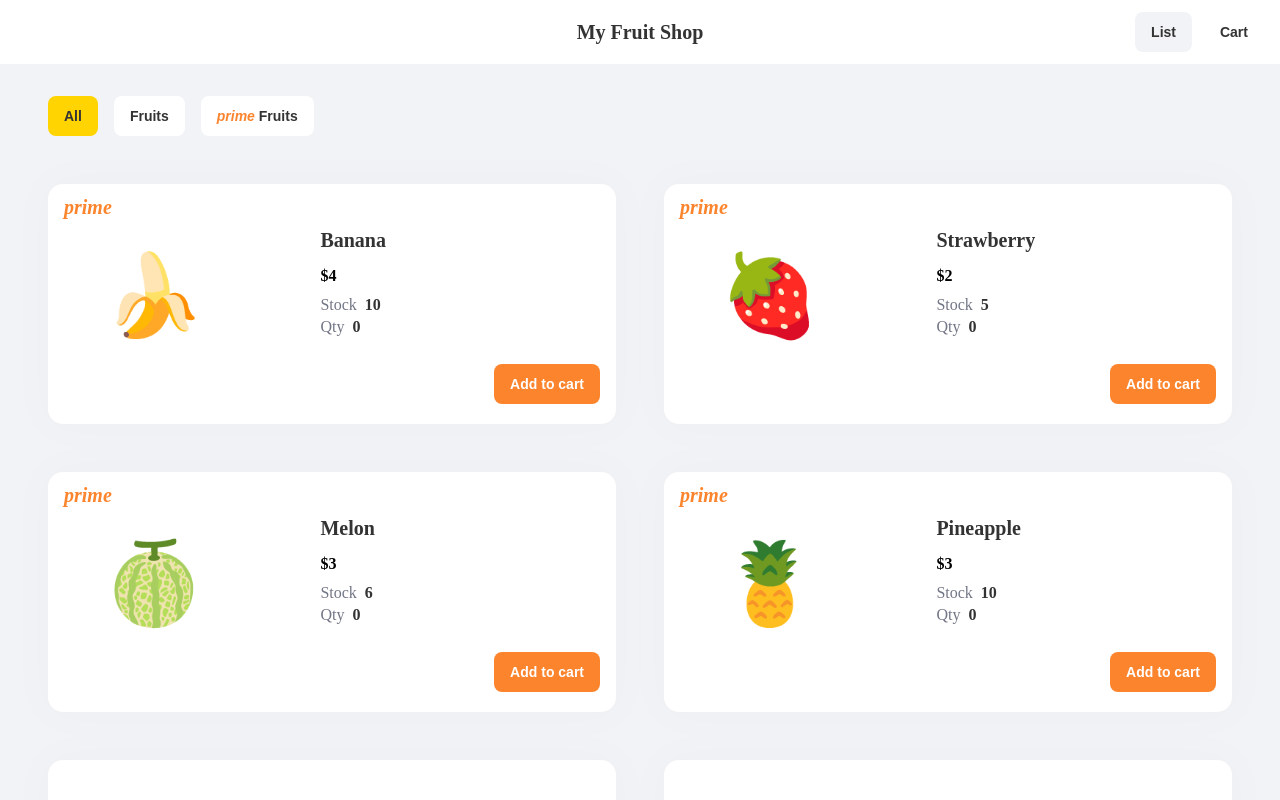
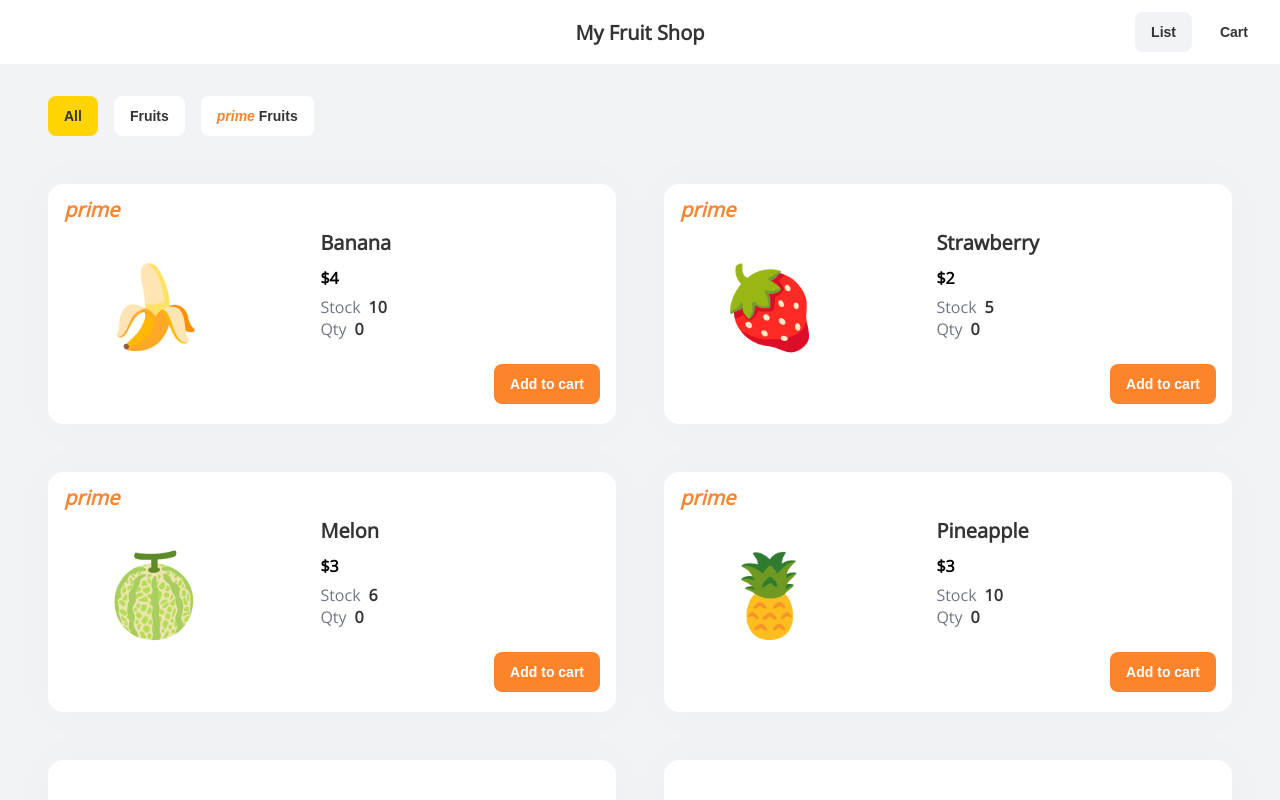
Before and after one commit to dongwook00/my-fruit-shop, a React (Create React App) app: page /#/ in a window 1280 px wide. Shown: the top 800 px of the page. Built offline with nearby package versions, Linux system fonts and the light colour scheme.

Commit message:
change minor styles

```diff
--- a/public/index.html
+++ b/public/index.html
@@ -9,35 +9,15 @@
       name="description"
       content="Web site created using create-react-app"
     />
+    <link rel="preconnect" href="https://fonts.googleapis.com">
+    <link rel="preconnect" href="https://fonts.gstatic.com" crossorigin>
+    <link href="https://fonts.googleapis.com/css2?family=Open+Sans&display=swap" rel="stylesheet">
     <link rel="apple-touch-icon" href="%PUBLIC_URL%/logo192.png" />
-    <!--
-      manifest.json provides metadata used when your web app is installed on a
-      user's mobile device or desktop. See https://developers.google.com/web/fundamentals/web-app-manifest/
-    -->
     <link rel="manifest" href="%PUBLIC_URL%/manifest.json" />
-    <!--
-      Notice the use of %PUBLIC_URL% in the tags above.
-      It will be replaced with the URL of the `public` folder during the build.
-      Only files inside the `public` folder can be referenced from the HTML.
-
-      Unlike "/favicon.ico" or "favicon.ico", "%PUBLIC_URL%/favicon.ico" will
-      work correctly both with client-side routing and a non-root public URL.
-      Learn how to configure a non-root public URL by running `npm run build`.
-    -->
-    <title>React App</title>
+    <title>Fruit Shop</title>
   </head>
   <body>
     <noscript>You need to enable JavaScript to run this app.</noscript>
     <div id="root"></div>
-    <!--
-      This HTML file is a template.
-      If you open it directly in the browser, you will see an empty page.
-
-      You can add webfonts, meta tags, or analytics to this file.
-      The build step will place the bundled scripts into the <body> tag.
-
-      To begin the development, run `npm start` or `yarn start`.
-      To create a production bundle, use `npm run build` or `yarn build`.
-    -->
   </body>
 </html>
--- a/src/components/Cart/OrderSummary.styles.ts
+++ b/src/components/Cart/OrderSummary.styles.ts
@@ -6,7 +6,6 @@
   .item {
     font-size: 1.6rem;
     font-weight: 700;
-    width: 9rem;
     text-align: right;
   }
   .prime-sum {
--- a/src/styles/global.style.ts
+++ b/src/styles/global.style.ts
@@ -16,6 +16,7 @@
   }
 
   body {
+    font-family: 'Open Sans', sans-serif;
     font-size: 1.6rem;
     color: ${colors.darkGray};
     overflow-y: scroll;
```
Also changed, not shown: 1 other file (tests, documents, lock files or other folders).
